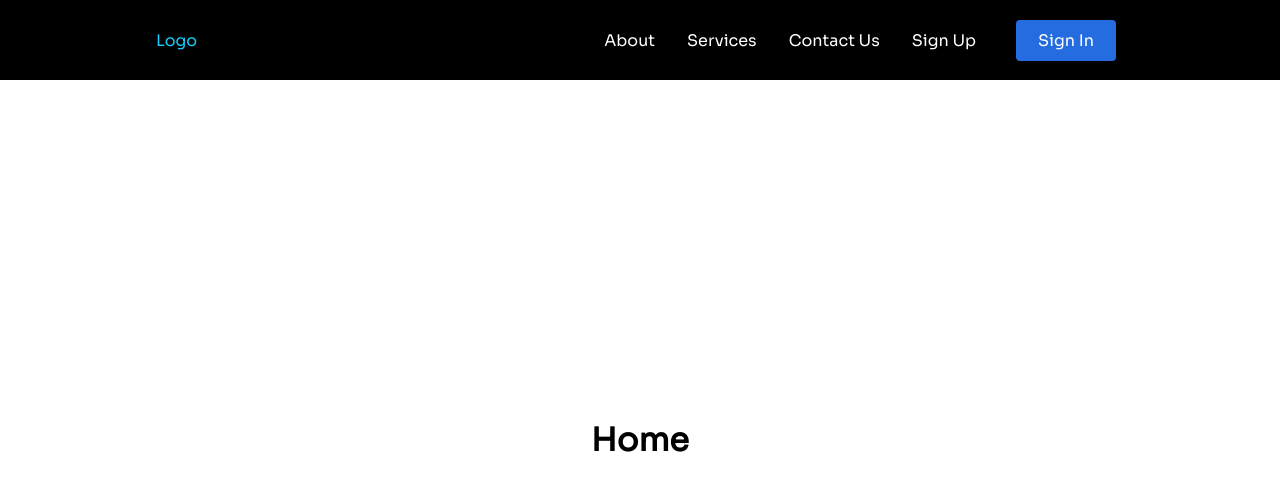
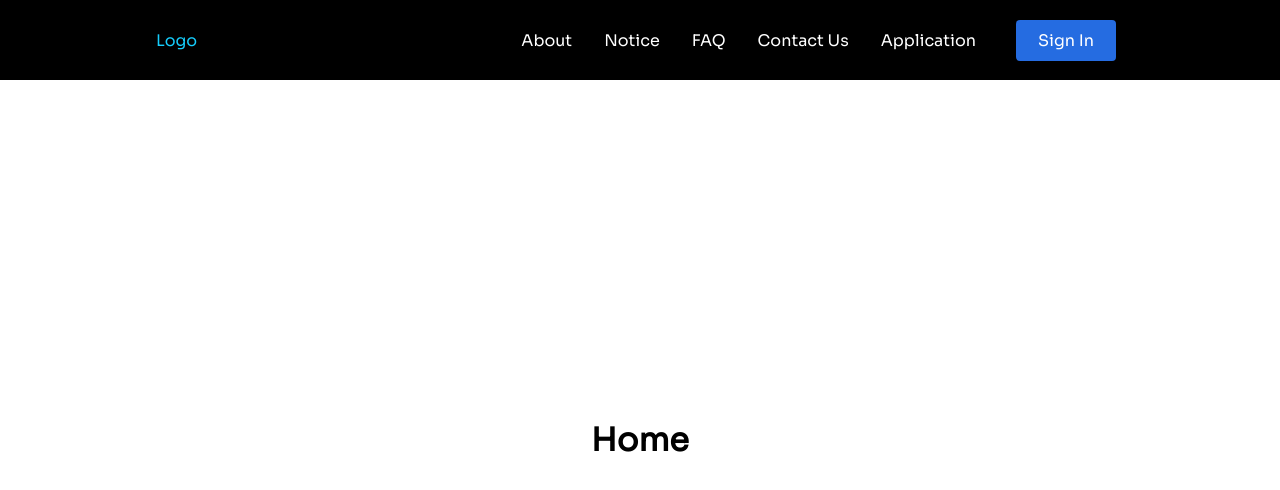
Before and after one commit to lke1221/madcamp_project3, a React (Create React App) app: page / in a window 1280 px wide. Shown: the top 490 px of the page. Built offline with nearby package versions, Linux system fonts and the light colour scheme.

Commit message:
finish tabs

```diff
--- a/src/components/Navbar/index.js
+++ b/src/components/Navbar/index.js
@@ -20,14 +20,17 @@ const Navbar = () => {
           <NavLink to='/about' activeStyle>
             About
           </NavLink>
-          <NavLink to='/services' activeStyle>
-            Services
+          <NavLink to='/notice' activeStyle>
+            Notice
+          </NavLink>
+          <NavLink to='/faq' activeStyle>
+            FAQ
           </NavLink>
           <NavLink to='/contact-us' activeStyle>
             Contact Us
           </NavLink>
-          <NavLink to='/sign-up' activeStyle>
-            Sign Up
+          <NavLink to='/application' activeStyle>
+            Application
           </NavLink>
           {/* Second Nav */}
           <NavBtnLink to='/sign-in'>Sign In</NavBtnLink>
```
